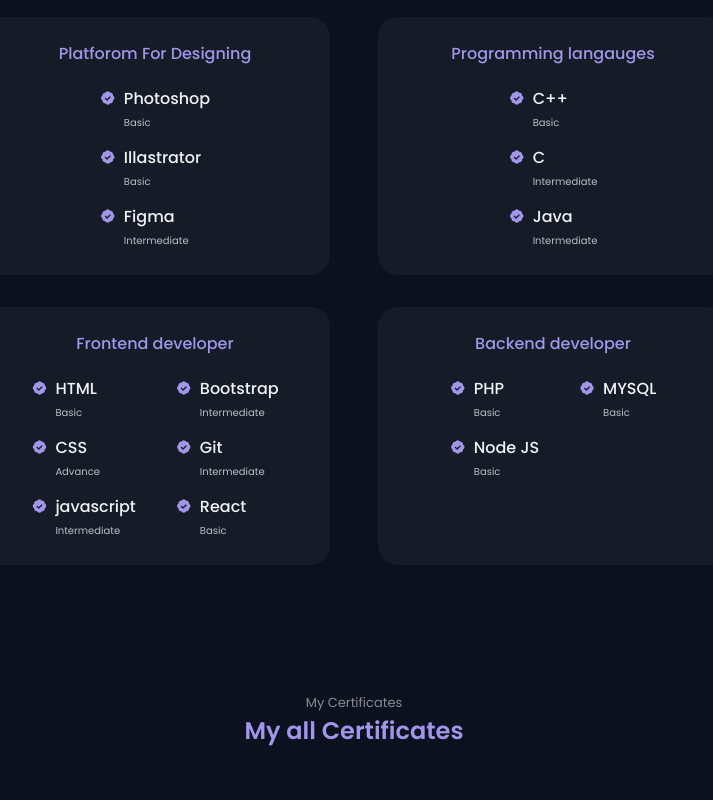
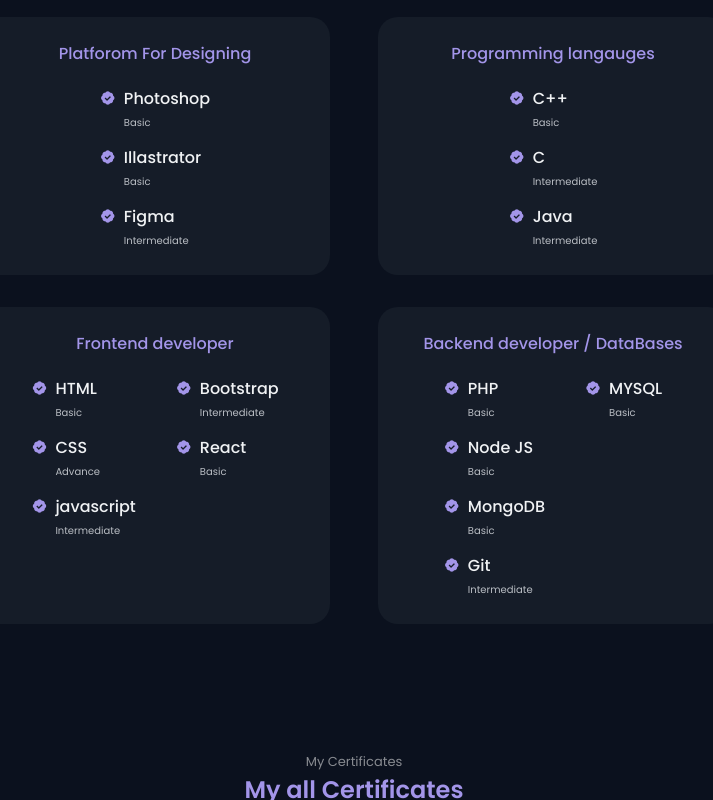
Before and after one commit to subhamdas1999/SubhamDas-Portfolio, a plain HTML site: page index.html in a window 1280 px wide. Shown: the part 1708-2508 px from the top of the page, without its empty margins (286-999 px from the left). Drawn offline with nearby package versions, Linux system fonts and the light colour scheme.

Commit message:
Update index1.html

```diff
--- a/index.html
+++ b/index.html
@@ -141,7 +141,7 @@
                             <div class="about__box">
                                 <i class='bx bx-award'></i>
                                 <h3 class="about__title">Experience</h3>
-                                <span class="about__subtitle">2 year of working</span>
+                                <span class="about__subtitle">3+ years of working</span>
                             </div>
 
                             <div class="about__box">
@@ -421,13 +421,7 @@
                                 </div>
 
 
-                                <div class="skills__data">
-                                    <i class='bx bxs-badge-check'></i>
-                                    <div>
-                                        <h3 class="skills__name">Git</h3>
-                                        <span class="skills__level">Intermediate</span>
-                                    </div>
-                                </div>
+
 
 
 
@@ -455,7 +449,7 @@
 
                     <div class="skills__content">
 
-                        <h3 class="skills__title">Backend developer</h3>
+                        <h3 class="skills__title">Backend developer / DataBases</h3>
 
                         <div class="skills__box">
 
@@ -476,6 +470,23 @@
                                     <div>
                                         <h3 class="skills__name">Node JS</h3>
                                         <span class="skills__level">Basic</span>
+                                    </div>
+                                </div>
+
+
+								<div class="skills__data">
+                                    <i class='bx bxs-badge-check'></i>
+                                    <div>
+                                        <h3 class="skills__name">MongoDB</h3>
+                                        <span class="skills__level">Basic</span>
+                                    </div>
+                                </div>
+
+								 <div class="skills__data">
+                                    <i class='bx bxs-badge-check'></i>
+                                    <div>
+                                        <h3 class="skills__name">Git</h3>
+                                        <span class="skills__level">Intermediate</span>
                                     </div>
                                 </div>
 
```
